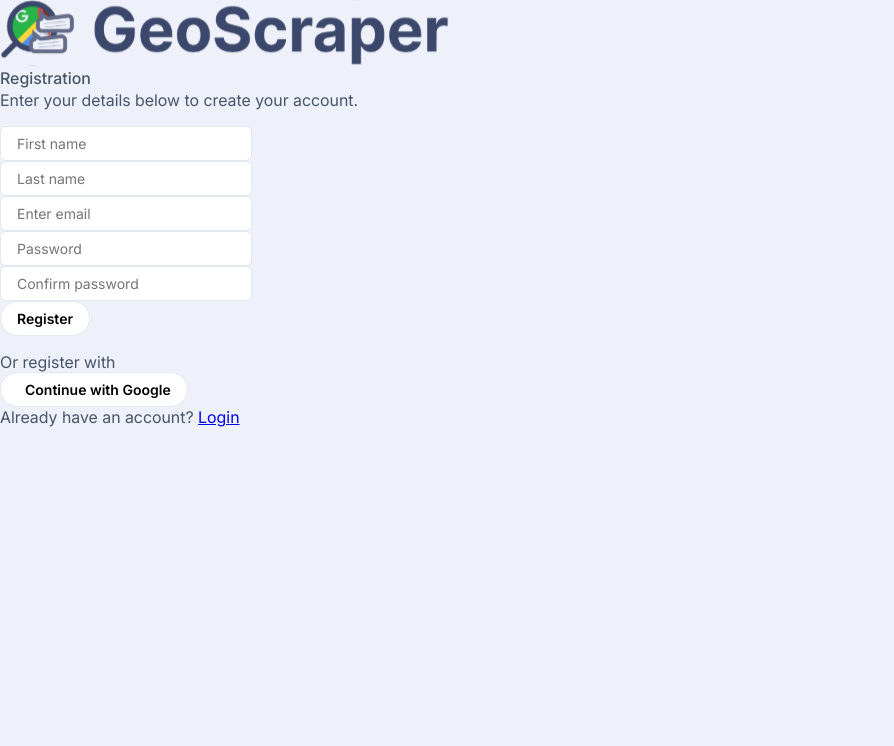
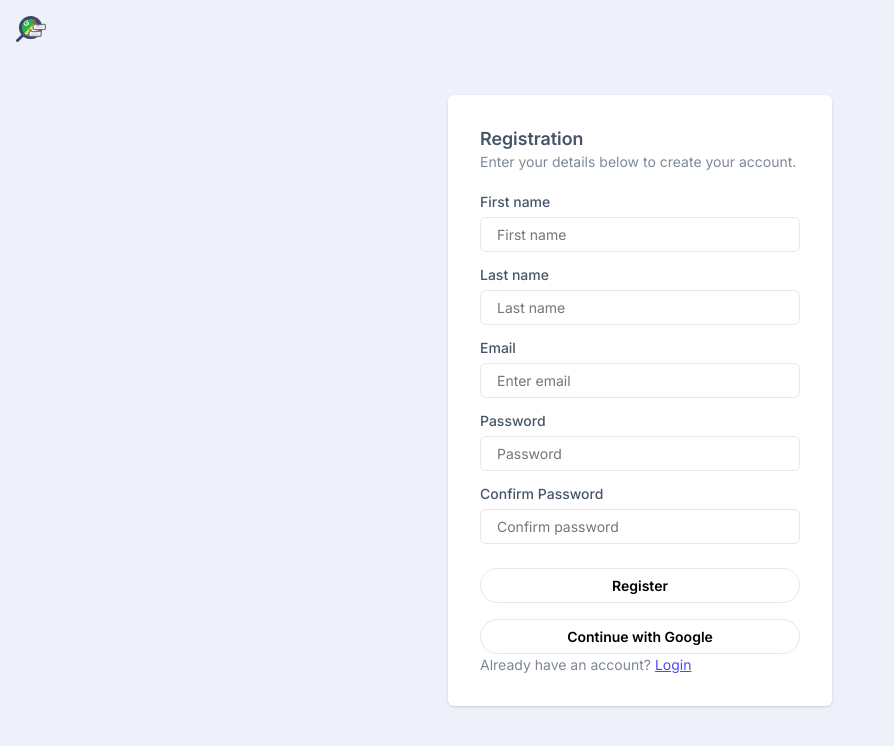
Before and after one commit to shakhrillo/m_main, a React (Vite) app in the folder SELENIUM_NODEJS/client/: page /auth/register in a window 1280 px wide. Shown: the top 746 px of the page, without its empty margins (0-894 px from the left). Built offline with nearby package versions, Linux system fonts and the light colour scheme; no server answers.

Commit message:
new changes

```diff
--- a/SELENIUM_NODEJS/client/src/index.scss
+++ b/SELENIUM_NODEJS/client/src/index.scss
@@ -17,3 +17,5 @@ body {
 @import "./styles/steps";
 @import "./styles/grid";
 @import "./styles/reviews";
+@import "./styles/user";
+@import "./styles/auth";
--- a/SELENIUM_NODEJS/client/src/layouts/DashboardLayout/Sidebar.tsx
+++ b/SELENIUM_NODEJS/client/src/layouts/DashboardLayout/Sidebar.tsx
@@ -1,5 +1,5 @@
 import { NavLink } from "react-router-dom"
-import logoImg from "../../assets/images/d3.png"
+import logoImg from "../../assets/images/logo.svg"
 import searchIcon from "../../assets/icons/search.svg"
 import serverBoltIcon from "../../assets/icons/server-bolt.svg"
 import userIcon from "../../assets/icons/user.svg"
--- a/SELENIUM_NODEJS/client/src/pages/Auth/Login.tsx
+++ b/SELENIUM_NODEJS/client/src/pages/Auth/Login.tsx
@@ -1,6 +1,6 @@
 import React, { useEffect, useState } from "react"
 import { Link, useNavigate } from "react-router-dom"
-import logo from "../../assets/images/logo.png"
+import logo from "../../assets/images/logo.svg"
 import { useFirebase } from "../../contexts/FirebaseProvider"
 import { googleLogin, login } from "../../services/firebaseService"
 
@@ -41,56 +41,52 @@ const Login: React.FC = () => {
   }
 
   return (
-    <div className="login container-fluid">
-      <nav className="login__navbar">
+    <div className="auth">
+      <nav>
         <a href="/">
-          <img
-            className="login__navbar-logo"
-            src={logo}
-            alt="GeoScraper logo"
-          />
+          <img className="logo" src={logo} alt="GeoScraper logo" />
         </a>
       </nav>
-      <div className="login__card">
-        <div className="login__card__header">
-          <h3 className="login__card__header-title">Login</h3>
-          <span className="login__text">
-            Enter your details to get sign in to your account
-          </span>
+      <div className="card auth-card">
+        <div>
+          <h3>Login</h3>
+          <span>Enter your details to get sign in to your account</span>
         </div>
-        <form className="login__card__form" onSubmit={handleLogin}>
-          <div className="form-group">
+        <form onSubmit={handleLogin}>
+          <div>
+            <label htmlFor="email">
+              Email <span className="required">*</span>
+            </label>
+            <input
+              type="email"
+              id="email"
+              value={email}
+              onChange={e => setEmail(e.target.value)}
+              placeholder="email"
+            />
+          </div>
+          <div>
+            <label htmlFor="password">
+              Password <span className="required">*</span>
+            </label>
             <input
               type="text"
-              className="form-control"
-              placeholder="Enter email"
-              onChange={(e) => setEmail(e.target.value)}
+              id="email"
+              value={password}
+              onChange={e => e.target.value}
+              placeholder="password"
             />
           </div>
-          <div className="form-group">
-            <input
-              type="password"
-              className="form-control"
-              placeholder="Password"
-              onChange={(e) => setPassword(e.target.value)}
-            />
-          </div>
-          <div className="login__card__form-submit">
-            <button className="btn btn-primary" type="submit">
-              Sign In
-            </button>
-          </div>
-          {
-            error && <div className="alert alert-danger">{error}</div>
-          }
-          <a className="login__card__link" href="/auth/reset-password">
-            Forgot password?
-          </a>
+          <button className="btn btn-primary mt-2 w-100" type="submit">
+            Sign In
+          </button>
+          {error && <div className="alert alert-danger">{error}</div>}
+          <a href="/auth/reset-password">Forgot password?</a>
         </form>
-        <div className="login__card__footer">
-          <span className="login__text">Or Sign in with</span>
+        <div>
+          {/* <span>Or Sign in with</span> */}
           <button
-            className="btn btn-outline-secondary"
+            className="btn w-100"
             type="button"
             onClick={handleGoogleLogin}
           >
@@ -98,7 +94,7 @@ const Login: React.FC = () => {
             Login with Google
           </button>
         </div>
-        <div className="login__text">
+        <div className="mt-2">
           <span>
             Don't have an account?{" "}
             <Link className="login__card__link" to="/auth/register">
--- a/SELENIUM_NODEJS/client/src/pages/Auth/Register.tsx
+++ b/SELENIUM_NODEJS/client/src/pages/Auth/Register.tsx
@@ -40,7 +40,7 @@ const Register: React.FC = () => {
     }
 
     try {
-      await register(email, password, firstName, lastName);
+      await register(email, password, firstName, lastName)
       navigate("/auth/login")
     } catch (error: any) {
       if (typeof error === "string") {
@@ -61,83 +61,78 @@ const Register: React.FC = () => {
   }
 
   return (
-    <div className="registration container-fluid">
-      <nav className="registration__navbar">
-        <a href="#">
-          <img
-            className="registration__navbar-logo"
-            src={logo}
-            alt="GeoScraper logo"
-          />
+    <div className="auth">
+      <nav>
+        <a href="/">
+          <img className="logo" src={logo} alt="GeoScraper logo" />
         </a>
       </nav>
-      <div className="registration__card">
-        <div className="registration__card__header">
-          <h3 className="registration__card__header-title">Registration</h3>
-          <span className="registration__text">
-            Enter your details below to create your account.
-          </span>
-        </div>
-        <form className="registration__card__form" onSubmit={handleRegister}>
-          <div className="form-group">
+      <div className="card auth-card">
+        <h3>Registration</h3>
+        <span>Enter your details below to create your account.</span>
+        <form onSubmit={handleRegister}>
+          <div>
+            <label htmlFor="firstName">First name</label>
+            <input
+              type="text"
+              placeholder="First name"
+              id="firstName"
+              value={firstName}
+              onChange={e => setFirstName(e.target.value)}
+            />
+          </div>
+          <div>
+            <label htmlFor="lastName">Last name</label>
             <input
               type="text"
               className="form-control"
-              placeholder="First name"
-              onChange={(e) => setFirstName(e.target.value)}
+              id="lastName"
+              placeholder="Last name"
+              onChange={e => setLastName(e.target.value)}
             />
           </div>
-          <div className="form-group">
-            <input
-              type="text"
-              className="form-control"
-              placeholder="Last name"
-              onChange={(e) => setLastName(e.target.value)}
-            />
-          </div>
-          <div className="form-group">
+          <div>
+            <label htmlFor="email">Email</label>
             <input
               type="email"
               className="form-control"
+              id="email"
               placeholder="Enter email"
-              onChange={(e) => setEmail(e.target.value)}
+              onChange={e => setEmail(e.target.value)}
             />
           </div>
-          <div className="form-group">
+          <div>
+            <label htmlFor="password">Password</label>
             <input
               type="password"
               className="form-control"
+              id="password"
               placeholder="Password"
-              onChange={(e) => setPassword(e.target.value)}
+              onChange={e => setPassword(e.target.value)}
             />
           </div>
-          <div className="form-group">
+          <div>
+            <label htmlFor="confirmPassword">Confirm Password</label>
             <input
               type="password"
               className="form-control"
+              id="confirmPassword"
               placeholder="Confirm password"
-              onChange={(e) => setConfirmPassword(e.target.value)}
+              onChange={e => setConfirmPassword(e.target.value)}
             />
           </div>
-          <div className="registration__card__form-submit">
-            <button className="btn btn-primary" type="submit">
-              Register
-            </button>
-          </div>
+          <button className="mt-2 w-100 " type="submit">
+            Register
+          </button>
           {error && <div className="alert alert-danger">{error}</div>}
         </form>
-        <div className="registration__card__footer">
-          <span className="registration__text">Or register with</span>
-          <button
-            className="btn btn-outline-secondary"
-            type="button"
-            onClick={handleGoogleLogin}
-          >
-            <i className="bi bi-google me-2"></i>
+        <div>
+          {/* <span className="registration__text">Or register with</span> */}
+          <button className="w-100" type="button" onClick={handleGoogleLogin}>
             Continue with Google
           </button>
         </div>
-        <div className="registration__text">
+        <div>
           <span>
             Already have an account?{" "}
             <Link className="registration__card__link" to="/auth/login">
--- /dev/null
+++ b/SELENIUM_NODEJS/client/src/styles/_auth.scss
@@ -0,0 +1,45 @@
+.auth {
+  display: flex;
+  justify-content: center;
+  align-items: center;
+  position: relative;
+  height: 100vh;
+  width: 100%;
+
+  nav {
+    top: 0;
+    left: 0;
+    padding: 1rem;
+    position: absolute;
+
+    .logo {
+      width: 30px;
+    }
+  }
+
+  &-card {
+    padding: 2rem;
+
+    h3 {
+      font-size: 18px;
+      font-weight: 600;
+    }
+    span {
+      font-size: 14px;
+      opacity: 0.7;
+    }
+    form {
+      display: flex;
+      flex-direction: column;
+      gap: 0.5rem;
+
+      input {
+        width: 320px;
+      }
+      a {
+        font-size: 12px;
+        text-decoration: none;
+      }
+    }
+  }
+}
--- a/SELENIUM_NODEJS/client/src/styles/_grid.scss
+++ b/SELENIUM_NODEJS/client/src/styles/_grid.scss
@@ -34,3 +34,7 @@
 .flex-column {
   flex-direction: column;
 }
+
+.w-100 {
+  width: 100%;
+}
--- a/SELENIUM_NODEJS/client/src/styles/_main.scss
+++ b/SELENIUM_NODEJS/client/src/styles/_main.scss
@@ -11,6 +11,9 @@
   border-right: 1px solid #e2e8f0;
 }
 
+.sidebar a:first-child {
+  opacity: 1;
+}
 .sidebar a {
   padding: 0.75rem 10px;
   text-decoration: none;
@@ -37,7 +40,7 @@
 
 .sidebar .logo {
   opacity: 1;
-  width: 30px;
+  width: 50px;
 }
 
 .content {
--- /dev/null
+++ b/SELENIUM_NODEJS/client/src/styles/_user.scss
@@ -0,0 +1,17 @@
+.user {
+  h3 {
+    font-size: 18px;
+  }
+  p {
+    font-size: 14px;
+    opacity: 0.7;
+  }
+  form {
+    display: flex;
+    flex-direction: column;
+    gap: 1rem;
+  }
+  input {
+    width: 320px;
+  }
+}
```
Also changed, not shown: SELENIUM_NODEJS/client/src/pages/User.tsx (+16 -6 lines), SELENIUM_NODEJS/client/src/assets/images/logo.svg.
